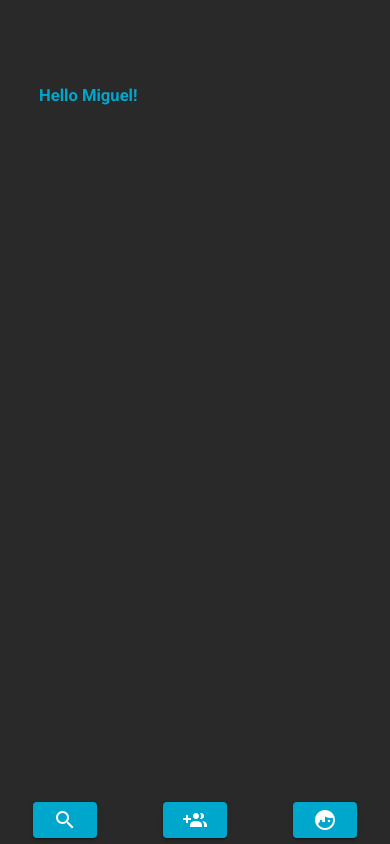
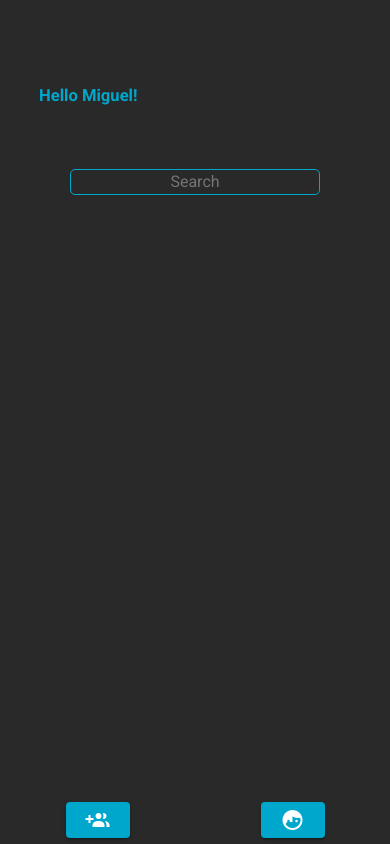
Before and after one commit to Miguel22247/MatchGame, a Vue app: page /home in a window 390 px wide. Built offline with nearby package versions, Linux system fonts and the light colour scheme; what vue-google-oauth2 would draw is missing.

Commit message:
change the display and removed the search button

```diff
--- a/src/views/Homepage.vue
+++ b/src/views/Homepage.vue
@@ -10,6 +10,7 @@
 			<div class="hello-user">
 				<h5>Hello Miguel!</h5>
 			</div>
+			<input type="text" class="search" placeholder="Search">
 			<div class="display-info">
 			</div>
 			<div class="navbar">
@@ -17,11 +18,6 @@
 				align="center"
 				justify="space-around"
 				>
-					<router-link to="/search">
-						<v-btn color="#00A7CC">
-							<v-icon color="#ffffff">mdi-magnify</v-icon>
-						</v-btn>
-					</router-link>
 					<router-link to="/matches">
 						<v-btn color="#00A7CC">
 							<v-icon color="#ffffff">mdi-account-multiple-plus</v-icon>
@@ -95,10 +91,16 @@
 		position: absolute;
 		top: 95%;
 	}
-	.display-info {
-		width: 100%;
+	.search {
+		color: #00A7CC;
+		border: 1px solid #00A7CC;
+		border-radius: 5px;
+		text-align: center;
 		position: absolute;
-		top:15%;
+		width: 250px;
+		top: 20%;
+		left: 50%;
+		transform: translate(-50%, 0);
 	}
 }
 </style>
```
